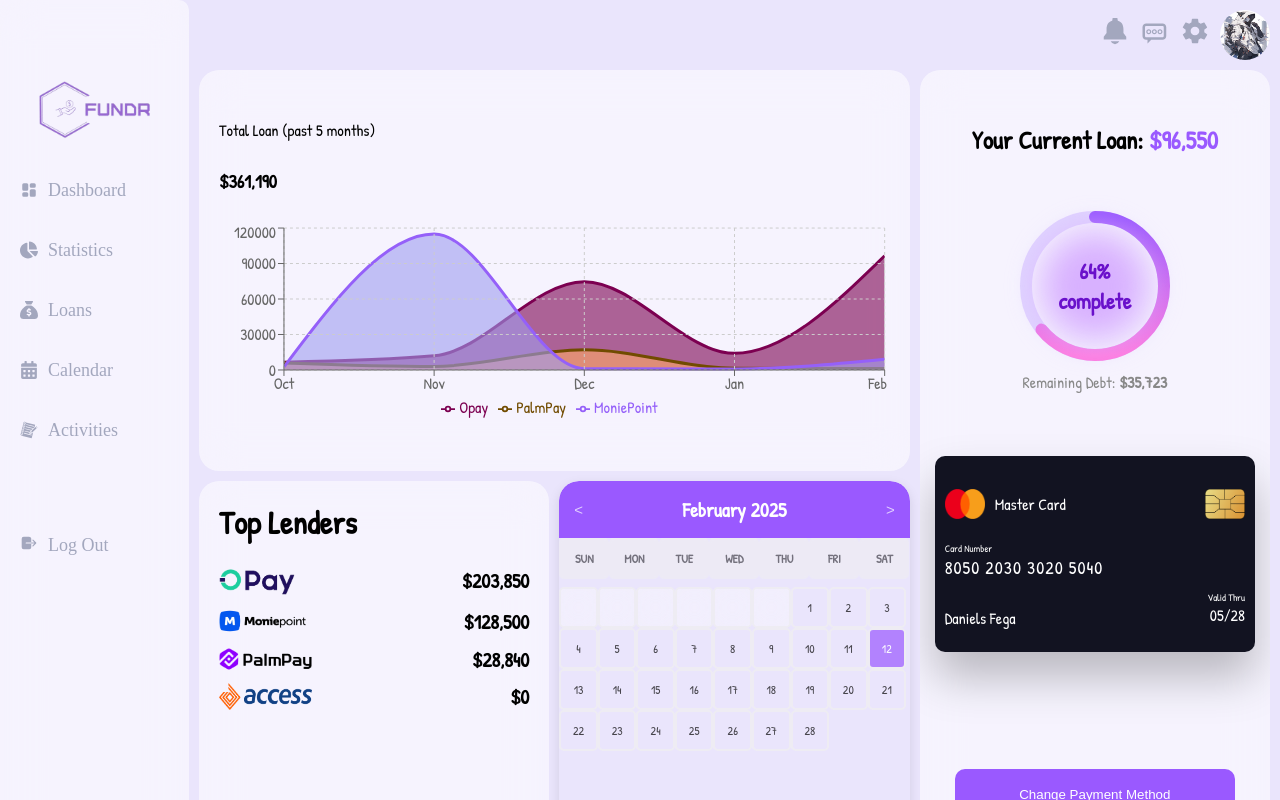
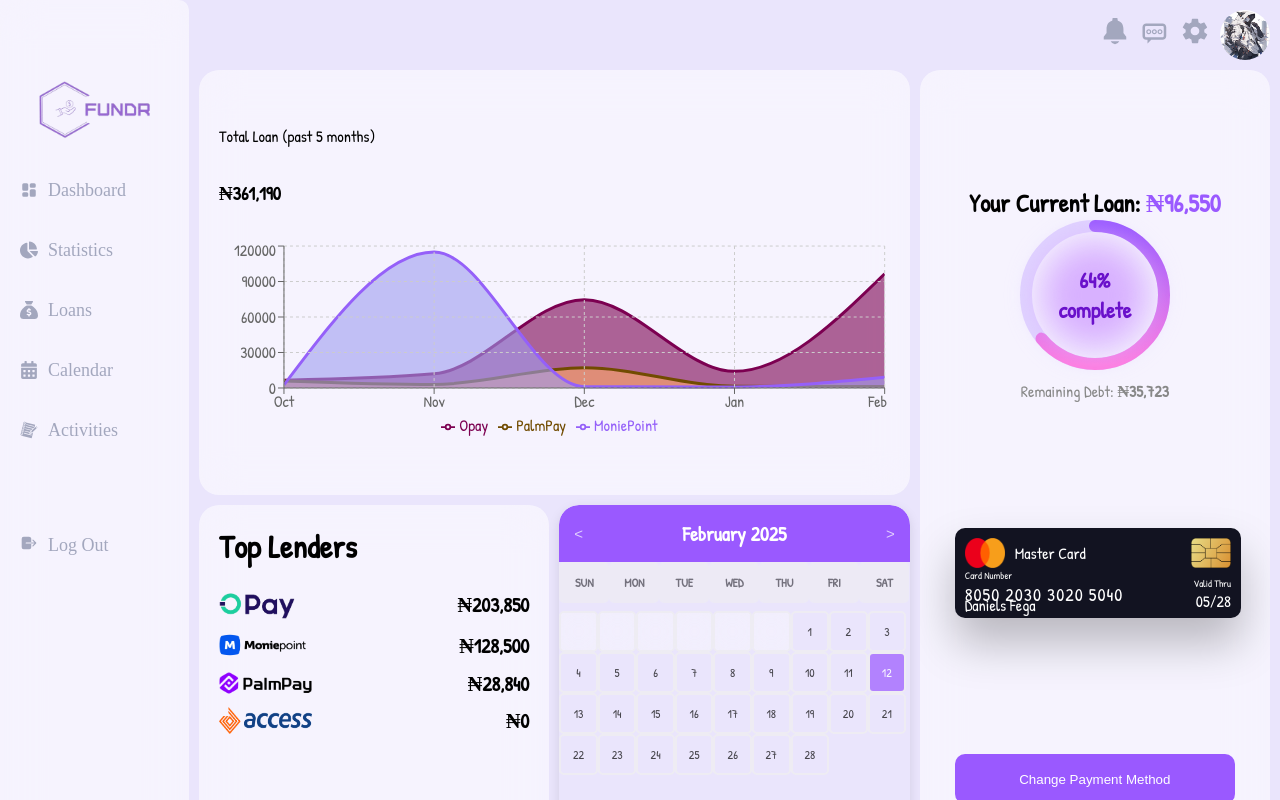
Before and after one commit to OghenefegaOmajene/FundR, a React (Vite) app: page /Body in a window 1280 px wide. Shown: the top 800 px of the page. Built offline with nearby package versions, Linux system fonts and the light colour scheme; a web font is replaced by a local one.

Commit message:
New Changes

```diff
--- a/components/Activities/Activities.jsx
+++ b/components/Activities/Activities.jsx
@@ -27,7 +27,7 @@ const Activities = () => {
 
             <div className="date">{activity.dateBorrowed}</div>
 
-            <div className="amount" style={{color: "#9a59ff"}}> <b><i>${activity.amount}</i></b></div>
+            <div className="amount" style={{color: "#9a59ff"}}> <b><i>₦{activity.amount}</i></b></div>
 
             <div
               className="status"
--- a/components/BankCard/BankCard.css
+++ b/components/BankCard/BankCard.css
@@ -3,11 +3,11 @@
 
 .card {
   /* position: relative; */
-  height: 120px;
+  height: 100px;
   width: 80%;
   padding: 10px;
-  left: -10px;
-  margin-bottom: 50px;
+  /* left: -10px; */
+  /* margin-bottom: 50px; */
   /* z-index: 100; */
   color: white;
   transition: 0.6s;
@@ -19,14 +19,15 @@
 }
 
 .card .card {
-  position: absolute;
-  height: 80%;
-  width: 100%;
+  /* position: absolute; */
+  height: 70%;
+  width: 95%;
   /* padding: 20px; */
   border-radius: 10px;
   backdrop-filter: blur(25px);
   background: #121321;
   box-shadow: 0 25px 45px rgba(0, 0, 0, 0.25);
+  /* border: 5px solid crimson; */
   /* border: 1px solid rgba(255, 255, 255, 0.1); */
   backface-visibility: hidden; /* Ensure backface-visibility is set */
   transform-style: preserve-3d;
@@ -47,6 +48,7 @@ header {
   justify-content: space-between;
   /* border: 1px solid wheat; */
   height: 30%;
+  width: 100%;
 }
 
 
@@ -170,6 +172,15 @@ h6 {
     width: 40px;
   }
 
+@media screen and (max-width: 1200px) {
+  .card{
+    width: 75%;
+    height: 200px;
+  }
+}
+
+
+
 @media screen and (max-width: 1000px) {
   .card{
     width: 75%;
@@ -177,9 +188,7 @@ h6 {
 }
 
 @media screen and (max-width: 900px) {
-  .card{
-    height: 120px;
-  }
+
   .number{
     font-size: 14px;
   }
@@ -198,7 +207,8 @@ h6 {
 
 @media screen and (max-width: 730px) {
   .card{
-    height: 100px;
+    height: 170px;
+    width: 80%;
   }
   .masterCard h5{
     font-size: 13px;
@@ -218,10 +228,7 @@ h6 {
 
 
 @media screen and (max-width: 700px) {
-  .card{
-    width: 70%;
-    height: 90px;
-  }
+
   .number{
     font-size: 11px;
   }
@@ -233,22 +240,15 @@ h6 {
 @media screen and (max-width: 620px) {
   .card{
     width: 50%;
-    height: 120px;
+    height: 170px;
   }
 
 }
 
-@media screen and (max-width: 380px) {
+@media screen and (max-width: 500px) {
   .card{
     width: 70%;
     /* height: 100px; */
   }
 
 }
-
-@media screen and (max-height: 840px) {
-  .card{
-    height: 200px;
-  }
-
-}
--- a/components/Body/Body.css
+++ b/components/Body/Body.css
@@ -2,7 +2,7 @@
 @import url('https://fonts.googleapis.com/css2?family=Merriweather:ital,wght@0,300;0,400;0,700;0,900;1,300;1,400;1,700;1,900&family=MuseoModerno:ital,wght@0,100..900;1,100..900&family=Patrick+Hand&family=Poppins:ital,wght@0,100;0,200;0,300;0,400;0,500;0,600;0,700;0,800;0,900;1,100;1,200;1,300;1,400;1,500;1,600;1,700;1,800;1,900&family=Teko:wght@300..700&display=swap');
 .body{
     width: 85%;
-    height: 170vh;
+    height: 180vh;
     padding: 10px;
     background-color: #EAE5FC;
     display: flex;
@@ -61,9 +61,12 @@ nav{
     flex-direction: column;
     align-items: center;
     justify-content: space-evenly;
-    width: 100%; /* Ensure it doesn't exceed grid size */
-    max-width: 100%; /* Prevent overflow */
+    width: 100%;
+    max-width: 100%;
     overflow: hidden;
+    /* padding-top: 30px; */
+    /* padding-bottom: 7r0px; */
+
 }
 .currentLoan h1{
     font-size: 25px;
@@ -97,7 +100,7 @@ nav{
     grid-column: 1 / span 3;
     grid-row: 3;
     border-radius: 20px;
-    height: 300px;
+    height: 350px;
 }
 
 
@@ -147,7 +150,7 @@ nav{
 
 @media screen and (max-width: 1200px) {
     .body{
-        height: 110vh;
+        height: 100vh;
     }
 }
 
@@ -155,7 +158,7 @@ nav{
     .body{
         width: 100%;
         margin-left: -81px;
-        /* height: 100%; */
+        height: 100%;
     }
     .activities{
         height: 350px;
--- a/components/Body/Body.jsx
+++ b/components/Body/Body.jsx
@@ -40,13 +40,15 @@ const Body = () => {
 
             <div className="totalLoan">
                 <p>Total Loan (past 5 months)</p>
-                <h3><b>${totalLoanSum.toLocaleString()}</b></h3> {/* Display dynamic total */}
+                <h3><b>₦{totalLoanSum.toLocaleString()}</b></h3> {/* Display dynamic total */}
                 <Chart></Chart>
             </div>
 
             <div className="currentLoan">
-                <h1>Your Current Loan: <span style={{color: "#9a59ff"}}>${borrowedAmount.toLocaleString()}</span></h1>
-                <CurrentLoan borrowed={borrowedAmount} remaining={35723}/>
+                <div>
+                    <h1>Your Current Loan: <span style={{color: "#9a59ff"}}>₦{borrowedAmount.toLocaleString()}</span></h1>
+                    <CurrentLoan borrowed={borrowedAmount} remaining={35723}/>
+                </div>
 
                 <BankCard></BankCard>
                 <button className='changePayment'>Change Payment Method</button>
--- a/components/CurrentLoan.jsx
+++ b/components/CurrentLoan.jsx
@@ -87,7 +87,7 @@ const CurrentLoan = ({borrowed, remaining }) => {
 
       {/* Remaining Amount Outside the Progress Bar */}
       <p style={{ marginTop: "10px", color: "#888", fontSize: "16px" }}>
-        Remaining Debt: <b>${remaining.toLocaleString()}</b>
+        Remaining Debt: <b>₦{remaining.toLocaleString()}</b>
       </p>
     </div>
   );
--- a/components/Lenders/Lenders.jsx
+++ b/components/Lenders/Lenders.jsx
@@ -18,7 +18,7 @@ const Lenders = ({ sortedLenders }) => {
             {sortedLenders.map(({ name, amount }) => (
                 <div key={name} className="bank">
                     <img src={lenderImages[name]} alt={name} />
-                    <p><b>${amount.toLocaleString()}</b></p>
+                    <p><b>₦{amount.toLocaleString()}</b></p>
                 </div>
             ))}
         </div>
```
